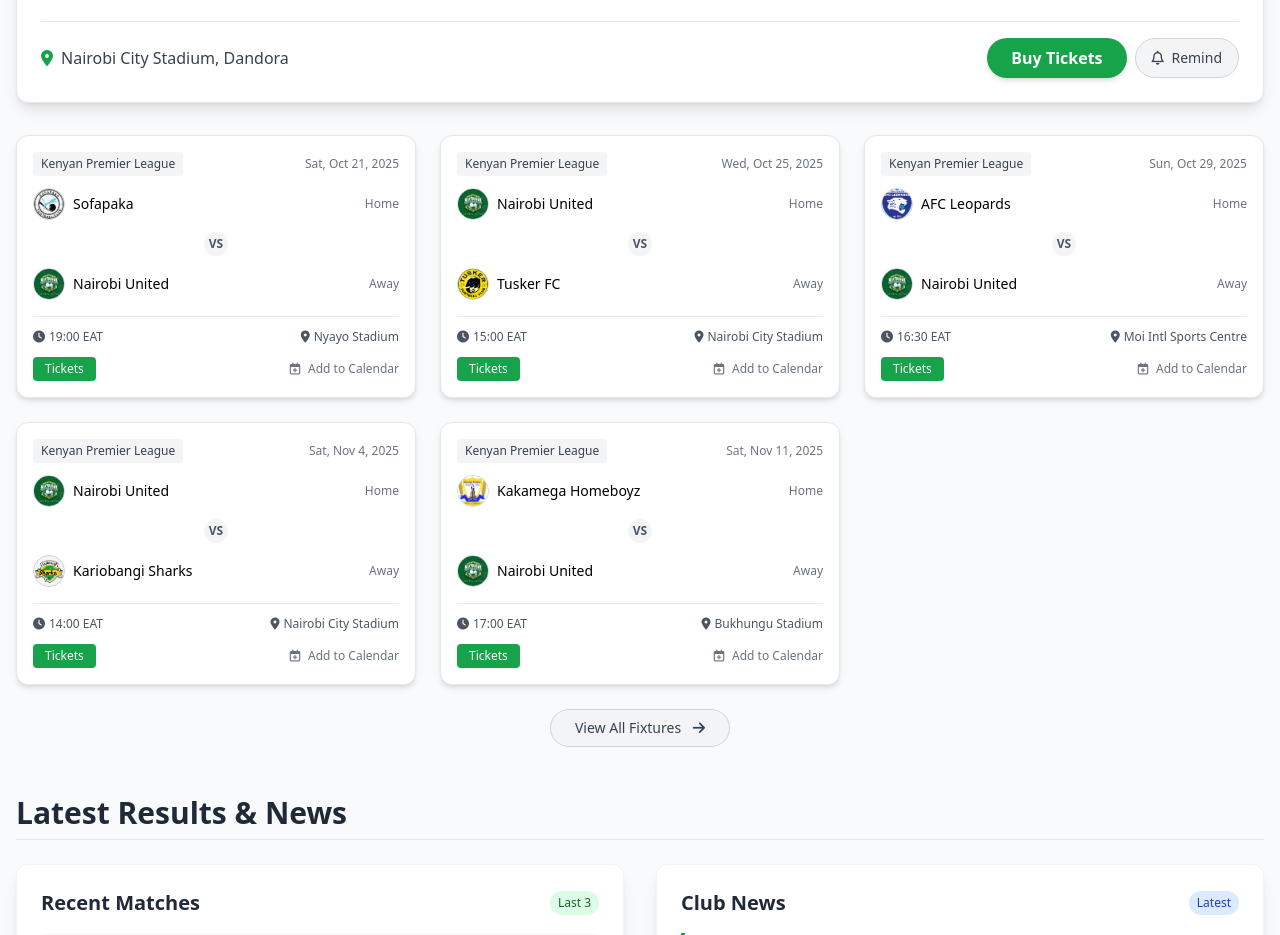
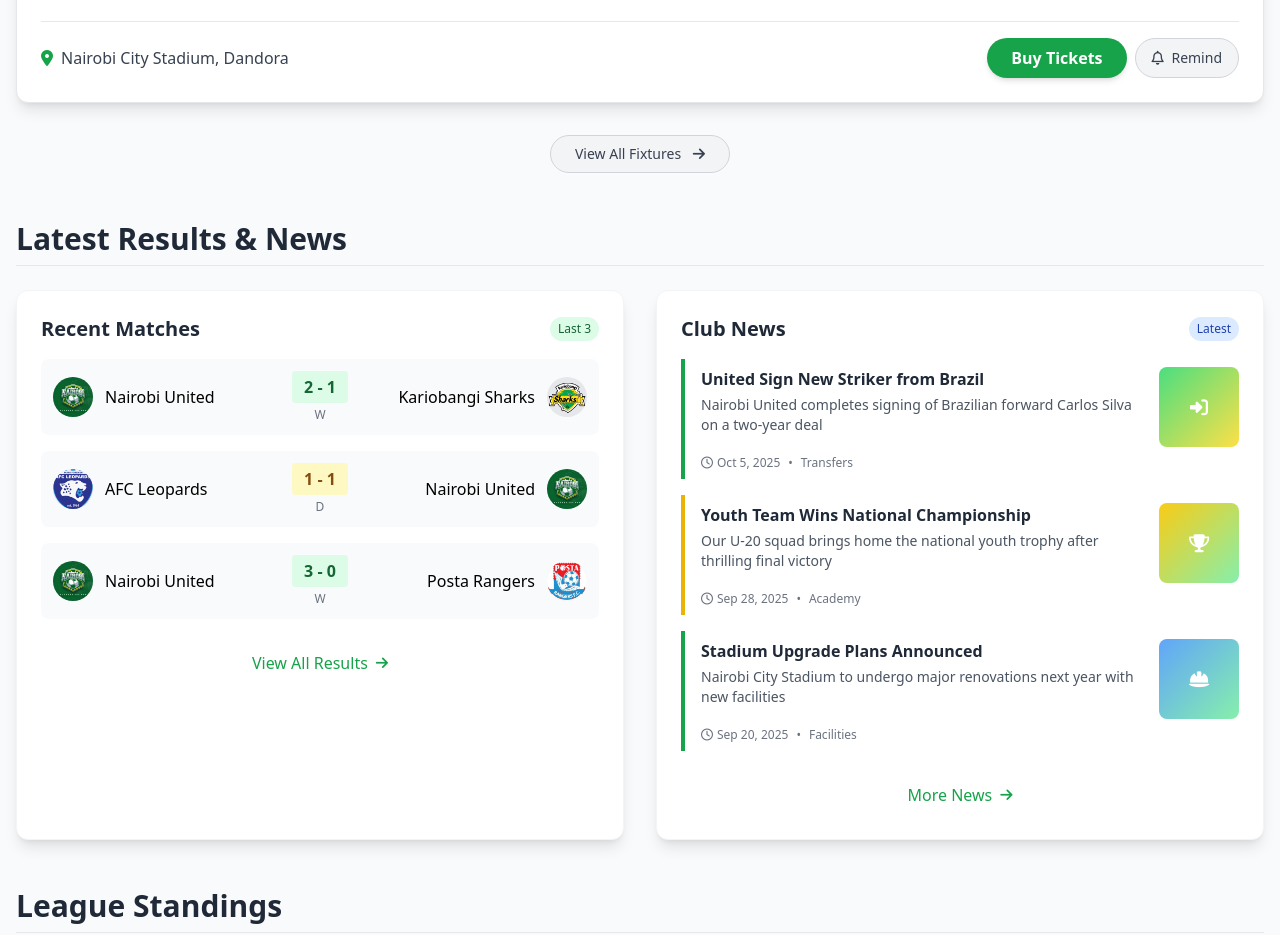
Before and after one commit to wamwagii/nairobi-united, a plain HTML site: page index.html in a window 1280 px wide. Shown: the part 1243-2178 px from the top of the page. Drawn offline with nearby package versions, Linux system fonts and the light colour scheme.

Commit message:
ux updates

```diff
--- a/index.html
+++ b/index.html
@@ -314,81 +314,7 @@
                     </div>
                 </div>
 
-                <!-- Upcoming Matches List -->
-                <div class="grid grid-cols-1 md:grid-cols-2 lg:grid-cols-3 gap-4 md:gap-6">
-                    <template x-for="match in upcomingMatches.slice(1, 6)" :key="match.id">
-                        <div
-                            class="bg-white rounded-xl shadow-md p-4 border border-gray-200 hover:shadow-lg transition-shadow">
-                            <!-- Match Header -->
-                            <div class="flex justify-between items-center mb-3">
-                                <div class="bg-gray-100 text-gray-700 px-2 py-1 rounded text-xs font-medium"
-                                    x-text="match.competition"></div>
-                                <div class="text-xs text-gray-500" x-text="match.date"></div>
-                            </div>
-
-                            <!-- Teams -->
-                            <div class="space-y-3 mb-4">
-                                <!-- Home Team -->
-                                <div class="flex items-center justify-between">
-                                    <div class="flex items-center space-x-2">
-                                        <div
-                                            class="w-8 h-8 rounded-full bg-gray-100 overflow-hidden border border-gray-300">
-                                            <img :src="match.homeTeam.logo" :alt="match.homeTeam.name"
-                                                class="w-full h-full object-cover">
-                                        </div>
-                                        <span class="font-medium text-sm" x-text="match.homeTeam.name"></span>
-                                    </div>
-                                    <span class="text-xs text-gray-500" x-text="match.homeTeam.venue"></span>
-                                </div>
-
-                                <!-- VS Separator -->
-                                <div class="flex items-center justify-center">
-                                    <div class="bg-gray-100 rounded-full w-6 h-6 flex items-center justify-center">
-                                        <span class="text-xs font-bold text-gray-600">VS</span>
-                                    </div>
-                                </div>
-
-                                <!-- Away Team -->
-                                <div class="flex items-center justify-between">
-                                    <div class="flex items-center space-x-2">
-                                        <div
-                                            class="w-8 h-8 rounded-full bg-gray-100 overflow-hidden border border-gray-300">
-                                            <img :src="match.awayTeam.logo" :alt="match.awayTeam.name"
-                                                class="w-full h-full object-cover">
-                                        </div>
-                                        <span class="font-medium text-sm" x-text="match.awayTeam.name"></span>
-                                    </div>
-                                    <span class="text-xs text-gray-500" x-text="match.awayTeam.venue"></span>
-                                </div>
-                            </div>
-
-                            <!-- Match Details -->
-                            <div class="border-t border-gray-200 pt-3">
-                                <div class="flex justify-between items-center text-xs text-gray-600 mb-3">
-                                    <div class="flex items-center">
-                                        <i class="fas fa-clock mr-1"></i>
-                                        <span x-text="match.time"></span>
-                                    </div>
-                                    <div class="flex items-center">
-                                        <i class="fas fa-map-marker-alt mr-1"></i>
-                                        <span x-text="match.location"></span>
-                                    </div>
-                                </div>
-
-                                <!-- Actions -->
-                                <div class="flex justify-between items-center">
-                                    <button @click="activeTab = 'shop'"
-                                        class="bg-green-600 hover:bg-green-700 text-white font-medium py-1 px-3 rounded text-xs transition">
-                                        Tickets
-                                    </button>
-                                    <button class="text-gray-500 hover:text-gray-700 text-xs transition">
-                                        <i class="far fa-calendar-plus mr-1"></i> Add to Calendar
-                                    </button>
-                                </div>
-                            </div>
-                        </div>
-                    </template>
-                </div>
+
 
                 <!-- View All Button -->
                 <div class="text-center mt-6">
```
